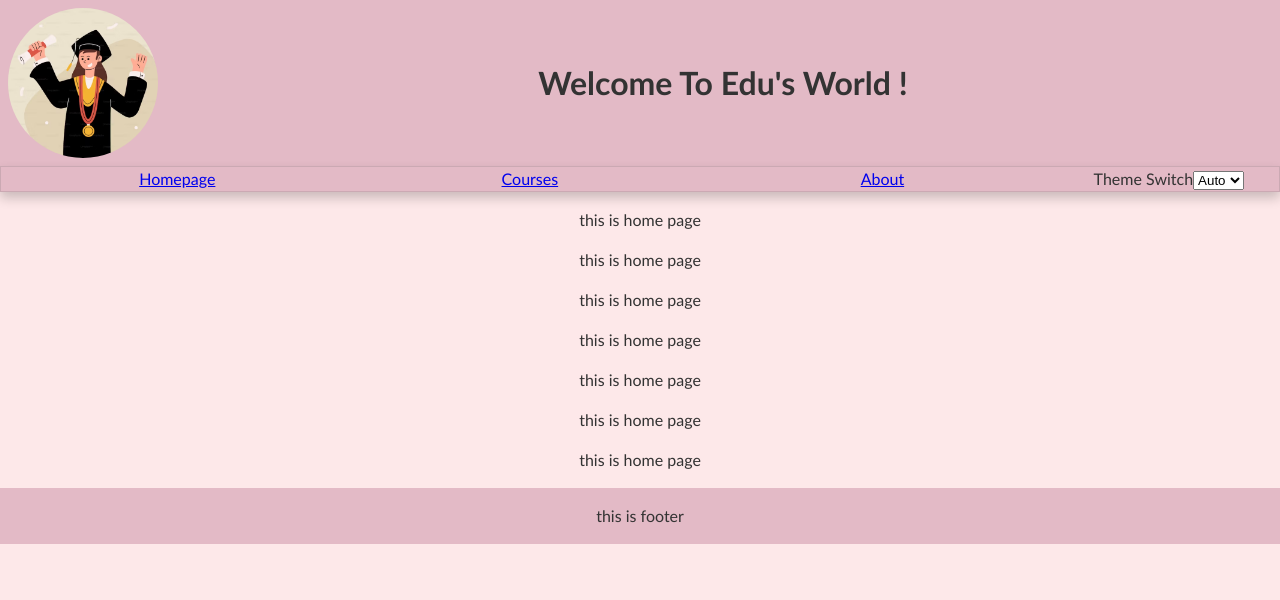
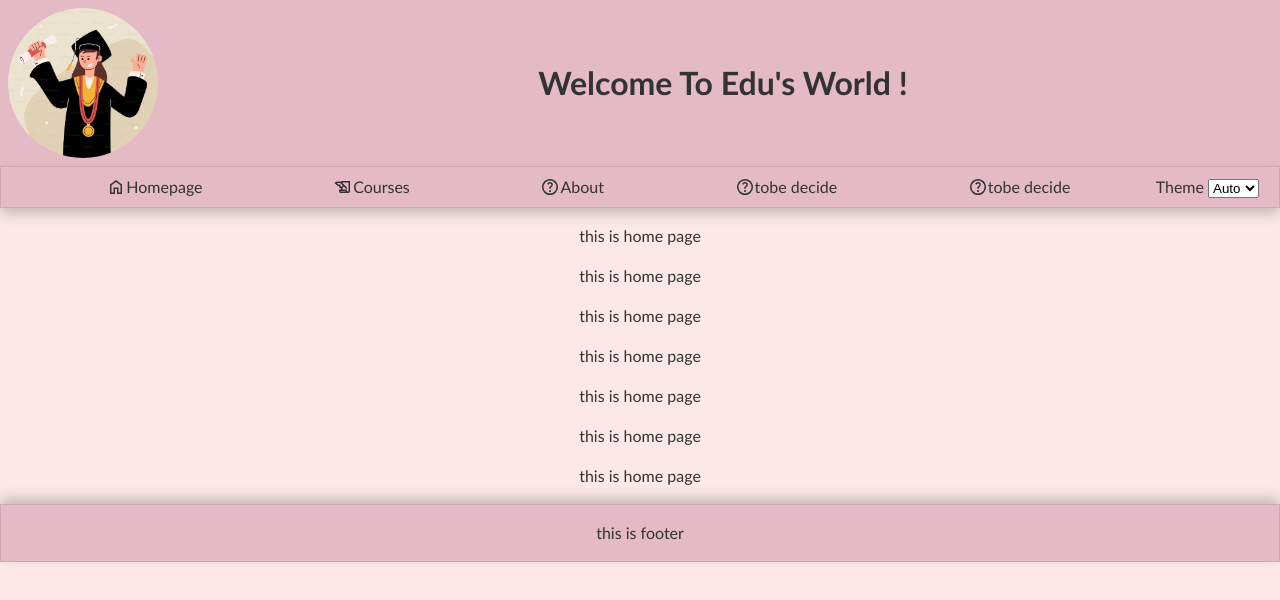
Before and after one commit to djb0709/INFO-6150-work, a React (Vite) app in the folder final/final-education/: page / in a window 1280 px wide. Shown: the top 600 px of the page. Built offline with nearby package versions, Linux system fonts and the light colour scheme.

Commit message:
update header style

```diff
--- a/final/final-education/src/App.jsx
+++ b/final/final-education/src/App.jsx
@@ -1,5 +1,5 @@
 import './App.css';
-import HomePage from './HomePage/Homepage';
+import HomePage from './HomePage/HomePage';
 import Courses from './Courses/Courses';
 import About from './About/About';
 import Header from './Header/Header';
@@ -48,7 +48,7 @@ function App() {
   return (
     <>
       <Header changePage={changePage} />
-      <main className='main' >
+      <main className='main' id='main' >
         {page === "/" && <HomePage />}
         {page === "/courses" && <Courses />}
         {page === "/about" && <About />}
--- a/final/final-education/src/Footer/footer.css
+++ b/final/final-education/src/Footer/footer.css
@@ -1,3 +1,5 @@
 .footer {
     background-color: var(--color-primary);
+    border: 1px solid light-dark(rgba(106, 103, 103, 0.2), rgba(190, 190, 190, 0.2));
+    box-shadow: 0 -6px 12px light-dark(rgba(0, 0, 0, 0.2), rgba(255, 255, 255, 0.2));
 }
--- a/final/final-education/src/Header/Header.jsx
+++ b/final/final-education/src/Header/Header.jsx
@@ -1,6 +1,6 @@
 import Nav from "../Nav/Nav";
 import './header.css';
-function Header({ changePage, setTheme, theme }) {
+function Header({ changePage }) {
 
 
     return (
@@ -8,7 +8,7 @@ function Header({ changePage, setTheme, theme }) {
             <header className="header">
                 <div className="header-top">
                     <a href="/" className="img-link">
-                        <img src="/logo.jpg" alt="" className="logo-img" />
+                        <img src="/logo.jpg" alt="a woman in growing graduation" className="logo-img" />
                     </a>
                     <h1 className="header-title">Welcome To Edu's World !</h1>
 
--- a/final/final-education/src/Nav/Nav.jsx
+++ b/final/final-education/src/Nav/Nav.jsx
@@ -7,28 +7,62 @@ function Nav({ changePage }) {
             <ul className="nav-menu">
 
                 <li className='menu-item'>
-
-                    <a onClick={changePage} href="/">Homepage</a>
+                    <a onClick={changePage} href="/">
+                        {/* google font */}
+                        <svg xmlns="http://www.w3.org/2000/svg" className='nav-svg' height="20px" viewBox="0 -960 960 960" width="20px" >
+                            <path d="M264-216h96v-240h240v240h96v-348L480-726 264-564v348Zm-72 72v-456l288-216 288 216v456H528v-240h-96v240H192Zm288-327Z" />
+                        </svg>
+                        Homepage
+                    </a>
                 </li>
 
                 <li className='menu-item'>
-
-                    <a onClick={changePage} href="/courses">Courses</a>
+                    <a onClick={changePage} href="/courses">
+                        {/* google font */}
+                        <svg xmlns="http://www.w3.org/2000/svg" className='nav-svg' height="20px" viewBox="0 -960 960 960" width="20px">
+                            <path d="M384-192q-40.01 0-68.51-28Q287-248 288-288v-72h96v-65.54q-29-1.46-52.5-10.96T288-464v-64h-64L72-672q38-38 89-58t105-20q31.15 0 60.58 8Q356-734 384-720v-48h432v480q0 40-28 68t-68 28H384Zm72-168h216v60q0 15.3 10.29 25.65Q692.58-264 707.79-264t25.71-10.35Q744-284.7 744-300v-396H456v27l216 216.49V-402h-51L521-503l-34 35q-6.84 6.61-14.42 11.81Q465-451 456-446.04V-360ZM253-600h107v97q5.77 2.29 12.02 3.14 6.25.86 12.98.86 14 0 27-5t24-16l33-33-67-68q-27-27-62.5-41.5T266-677q-20.36 0-38.68 3.5T191-662l62 62Zm347 312H360q0 8 4.5 16t18.5 8h223q-2-6-3.5-12t-2.5-12Zm-240 0v24-24Z" />
+                        </svg>
+                        Courses
+                    </a>
                 </li >
 
                 <li className='menu-item'>
+                    <a onClick={changePage} href="/about">
+                        {/* google font */}
+                        <svg xmlns="http://www.w3.org/2000/svg" className='nav-svg' height="20px" viewBox="0 -960 960 960" width="20px" >
+                            <path d="M480-240q20 0 34-14t14-34q0-20-14-34t-34-14q-20 0-34 14t-14 34q0 20 14 34t34 14Zm-36-153h73q0-37 6.5-52.5T555-485q35-34 48.5-58t13.5-53q0-55-37.5-89.5T484-720q-51 0-88.5 27T343-620l65 27q9-28 28.5-43.5T482-652q28 0 46 16t18 42q0 23-15.5 41T496-518q-35 32-43.5 52.5T444-393Zm36 297q-79 0-149-30t-122.5-82.5Q156-261 126-331T96-480q0-80 30-149.5t82.5-122Q261-804 331-834t149-30q80 0 149.5 30t122 82.5Q804-699 834-629.5T864-480q0 79-30 149t-82.5 122.5Q699-156 629.5-126T480-96Zm0-72q130 0 221-91t91-221q0-130-91-221t-221-91q-130 0-221 91t-91 221q0 130 91 221t221 91Zm0-312Z" />
+                        </svg>
+                        About
+                    </a>
+                </li>
+                <li className='menu-item'>
+                    <a onClick={changePage} href="/">
+                        {/* google font */}
+                        <svg xmlns="http://www.w3.org/2000/svg" className='nav-svg' height="20px" viewBox="0 -960 960 960" width="20px" >
+                            <path d="M480-240q20 0 34-14t14-34q0-20-14-34t-34-14q-20 0-34 14t-14 34q0 20 14 34t34 14Zm-36-153h73q0-37 6.5-52.5T555-485q35-34 48.5-58t13.5-53q0-55-37.5-89.5T484-720q-51 0-88.5 27T343-620l65 27q9-28 28.5-43.5T482-652q28 0 46 16t18 42q0 23-15.5 41T496-518q-35 32-43.5 52.5T444-393Zm36 297q-79 0-149-30t-122.5-82.5Q156-261 126-331T96-480q0-80 30-149.5t82.5-122Q261-804 331-834t149-30q80 0 149.5 30t122 82.5Q804-699 834-629.5T864-480q0 79-30 149t-82.5 122.5Q699-156 629.5-126T480-96Zm0-72q130 0 221-91t91-221q0-130-91-221t-221-91q-130 0-221 91t-91 221q0 130 91 221t221 91Zm0-312Z" />
+                        </svg>
+                        tobe decide
+                    </a>
+                </li>
+                <li className='menu-item'>
+                    <a onClick={changePage} href="/">
+                        {/* google font */}
+                        <svg xmlns="http://www.w3.org/2000/svg" className='nav-svg' height="20px" viewBox="0 -960 960 960" width="20px" >
+                            <path d="M480-240q20 0 34-14t14-34q0-20-14-34t-34-14q-20 0-34 14t-14 34q0 20 14 34t34 14Zm-36-153h73q0-37 6.5-52.5T555-485q35-34 48.5-58t13.5-53q0-55-37.5-89.5T484-720q-51 0-88.5 27T343-620l65 27q9-28 28.5-43.5T482-652q28 0 46 16t18 42q0 23-15.5 41T496-518q-35 32-43.5 52.5T444-393Zm36 297q-79 0-149-30t-122.5-82.5Q156-261 126-331T96-480q0-80 30-149.5t82.5-122Q261-804 331-834t149-30q80 0 149.5 30t122 82.5Q804-699 834-629.5T864-480q0 79-30 149t-82.5 122.5Q699-156 629.5-126T480-96Zm0-72q130 0 221-91t91-221q0-130-91-221t-221-91q-130 0-221 91t-91 221q0 130 91 221t221 91Zm0-312Z" />
+                        </svg>
+                        tobe decide
+                    </a>
+                </li>
 
-                    <a onClick={changePage} href="/about">About</a>
-                </li>
             </ul>
-            <span className="switch-theme">
-                <label htmlFor="mode-switcher">Theme Switch</label>
+            <div className="switch-theme">
+                <label htmlFor="mode-switcher">Theme </label>
                 <select id="mode-switcher">
                     <option value="auto">Auto</option>
                     <option value="light">Light</option>
                     <option value="dark">Dark</option>
                 </select>
-            </span>
+            </div>
         </nav>
     );
 }
--- a/final/final-education/src/Nav/nav.css
+++ b/final/final-education/src/Nav/nav.css
@@ -1,15 +1,18 @@
 .header-nav {
     display: grid;
     grid-template-columns: auto 0.2fr;
+    align-items: center;
+
     border: 1px solid light-dark(rgba(106, 103, 103, 0.2), rgba(190, 190, 190, 0.2));
     box-shadow: 0 6px 12px light-dark(rgba(0, 0, 0, 0.2), rgba(255, 255, 255, 0.2));
 }
 
 .nav-menu {
     display: flex;
+    justify-content: space-around;
 
     margin: 0;
-    padding: 0;
+
     height: 100%;
     list-style-type: none;
 
@@ -19,7 +22,32 @@
     display: flex;
     align-items: center;
     justify-content: center;
-    gap: 0.3rem;
-    width: 100%;
     height: 100%;
+
+
 }
+
+/* color to do link component todo */
+.menu-item:hover {
+    background-color: var(--color-secondary);
+
+}
+
+.menu-item:hover a {
+    text-decoration: underline;
+}
+
+.menu-item a {
+    display: flex;
+    align-items: center;
+    padding: var(--small-space);
+
+    color: var(--color-text);
+    text-decoration: none;
+
+}
+
+.nav-svg {
+    font-size: 25px;
+    fill: var(--color-text);
+}
--- a/final/final-education/src/index.css
+++ b/final/final-education/src/index.css
@@ -6,9 +6,12 @@
 
   color-scheme: light dark;
   --color-background: light-dark(#FDE8E9, #0D1B2A);
+  /* nav btn title */
   --color-primary: light-dark(#E3BAC6, #1B263B);
+  /* card  outline */
   --color-secondary: light-dark(#BC9EC1, #415A77);
   --color-accent: light-dark(#596475, #778DA9);
+  /* text */
   --color-text: light-dark(#333, #E0E1DD);
 
   --small-space: 0.5rem;
```
Also changed, not shown: final/final-education/public/home.svg (added).
